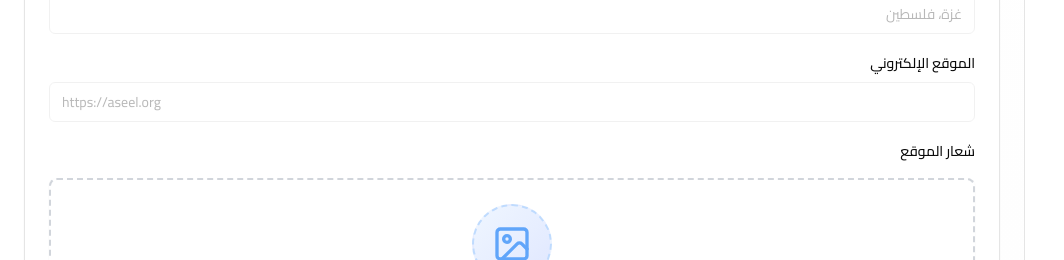
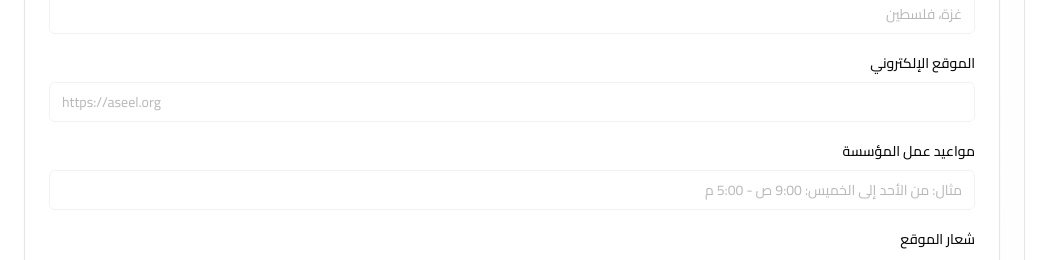
Before and after one commit to Al-Aseel/Dashborad, a Next.js app: page /settings in a window 1280 px wide. Shown: the part 1100-1360 px from the top of the page, without its empty margins (0-1064 px from the left). Built offline with nearby package versions, Linux system fonts and the light colour scheme; no server answers.

Commit message:
Add workingHours feature

```diff
--- a/app/settings/page.tsx
+++ b/app/settings/page.tsx
@@ -116,6 +116,7 @@ export default function SettingsPage() {
     whatsappNumber: "",
     website: "",
     description: "",
+    workingHours: "",
   });
   const [logoImageUrl, setLogoImageUrl] = useState<string | null>(null);
 
@@ -194,6 +195,7 @@ export default function SettingsPage() {
         whatsappNumber: settings.whatsappNumber || "",
         website: settings.website || "",
         description: settings.description || "",
+        workingHours: settings.workingHours || "",
       });
 
       // حفظ URL الصورة
@@ -591,6 +593,24 @@ export default function SettingsPage() {
                   <ValidationErrors
                     errors={validationErrors}
                     fieldName="website"
+                  />
+                </div>
+
+                {/* مواعيد العمل */}
+                <div className="space-y-2">
+                  <Label htmlFor="workingHours">مواعيد عمل المؤسسة</Label>
+                  <Input
+                    id="workingHours"
+                    value={formData.workingHours || ""}
+                    onChange={(e) =>
+                      handleInputChange("workingHours", e.target.value)
+                    }
+                    placeholder="مثال: من الأحد إلى الخميس: 9:00 ص - 5:00 م"
+                    disabled={!isAdmin}
+                  />
+                  <ValidationErrors
+                    errors={validationErrors}
+                    fieldName="workingHours"
                   />
                 </div>
 
--- a/lib/settings.ts
+++ b/lib/settings.ts
@@ -24,6 +24,7 @@ export interface Settings {
   whatsappNumber: string;
   website: string;
   description: string;
+  workingHours: string;
   _id: string;
   createdAt: string;
   updatedAt: string;
@@ -51,6 +52,7 @@ export interface UpdateSettingsRequest {
   whatsappNumber: string;
   website: string;
   description: string;
+  workingHours: string;
 }
 
 export interface ValidationError {
```
